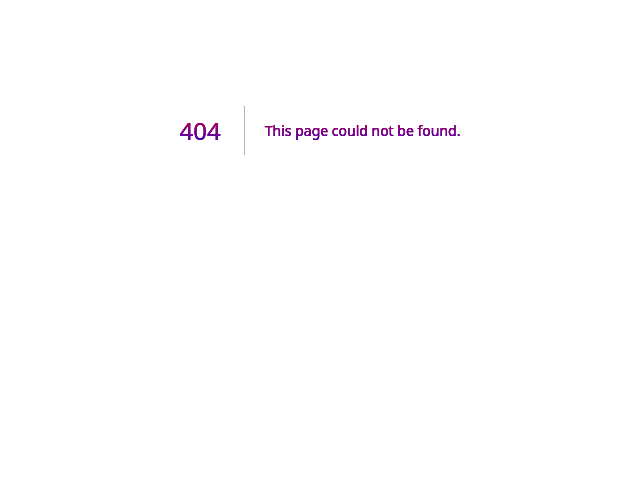
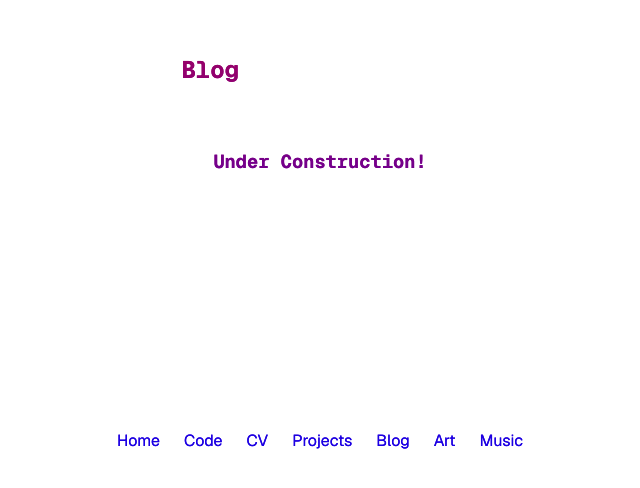
Before and after one commit to henrymclay/henrymclay.github.io, a Next.js app in the folder clayh-personal-site/: page /blog in a window 1280 px wide. Before the commit this address had no page. Shown: the part 270-758 px from the top of the page, without its empty margins (320-960 px from the left). Built offline with nearby package versions, Linux system fonts and the light colour scheme.

Commit message:
more links, more pages, under construction placeholders

```diff
--- a/clayh-personal-site/components/footer.tsx
+++ b/clayh-personal-site/components/footer.tsx
@@ -1,6 +1,4 @@
 import React, { ReactNode } from 'react';
-import Head from "next/head";
-import Image from "next/image";
 import { Geist, Geist_Mono } from "next/font/google";
 import styles from "@/styles/Home.module.css";
 
@@ -20,6 +18,13 @@ function Footer({ title = "" }: Props) {
     return (
       <>
         <footer className={styles.footer}>
+        <a
+            href="/"
+            target="_blank"
+            rel="noopener noreferrer"
+          >
+            Home
+          </a>
           <a
             href="https://www.github.com/henrymclay"
             target="_blank"
@@ -42,14 +47,14 @@ function Footer({ title = "" }: Props) {
             Projects
           </a>
           <a
-            href="/"
+            href="/blog"
             target="_blank"
             rel="noopener noreferrer"
           >
             Blog
           </a>
           <a
-            href="/"
+            href="/art"
             target="_blank"
             rel="noopener noreferrer"
           >
--- a/clayh-personal-site/components/layout.tsx
+++ b/clayh-personal-site/components/layout.tsx
@@ -1,7 +1,5 @@
 
 import React, { ReactNode } from 'react';
-import Navbar from './navbar';
-import Footer from './footer';
 
 export default function Layout(props: { children: ReactNode }) {
   return (
--- /dev/null
+++ b/clayh-personal-site/pages/blog/index.tsx
@@ -0,0 +1,40 @@
+import Head from "next/head";
+import Image from "next/image";
+import { Geist, Geist_Mono } from "next/font/google";
+import styles from "@/styles/Home.module.css";
+
+import Footer from "@/components/footer";
+import Navbar from "@/components/navbar";
+
+const geistSans = Geist({
+  variable: "--font-geist-sans",
+  subsets: ["latin"],
+});
+
+const geistMono = Geist_Mono({
+  variable: "--font-geist-mono",
+  subsets: ["latin"],
+});
+
+export default function Blog() {
+  return (
+    <>
+      <Head>
+        <title>Henry Clay</title>
+        <meta name="description" content="Henry Clay's Blog" />
+        <meta name="viewport" content="width=device-width, initial-scale=1" />
+        <link rel="icon" href="/favicon.ico" />
+      </Head>
+
+      <div className={`${styles.page} ${geistSans.variable} ${geistMono.variable}`}>
+        <Navbar title={""}/>
+        <main className={styles.main}>
+            <h2>Blog</h2>
+            <section className={styles.category}>
+                <h3>Under Construction!</h3>
+            </section>
+        </main>
+        <Footer title={""}/>
+      </div>
+    </>
+  )};
--- a/clayh-personal-site/styles/Home.module.css
+++ b/clayh-personal-site/styles/Home.module.css
@@ -83,7 +83,8 @@
 .entry {
   background-color: transparent;
   outline-color: transparent;
-  padding: 8px;
+  padding-bottom: 16px;
+  /*padding: 8px;*/
 }
 
 .ctas {
--- a/clayh-personal-site/styles/globals.css
+++ b/clayh-personal-site/styles/globals.css
@@ -37,16 +37,7 @@ div {
 
 section {
   border-radius: 1em;
-  padding: 1em;
-}
-
-.category {
-  background-color: transparent;
-  margin: 1em;
-  padding-bottom: 16px;
-  outline-style: solid;
-  outline-color: rgba(255, 255, 255, 0.1);
-  outline-width: 1px;
+  padding: 1em 1em 1em 1em;
 }
 
 
```
Also changed, not shown: clayh-personal-site/pages/art/index.tsx (added, +40 -0 lines), clayh-personal-site/pages/cv/index.tsx (+2 -5 lines).
